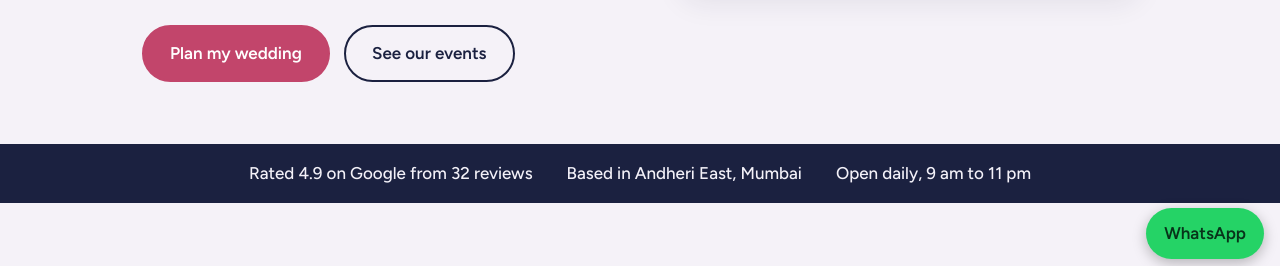
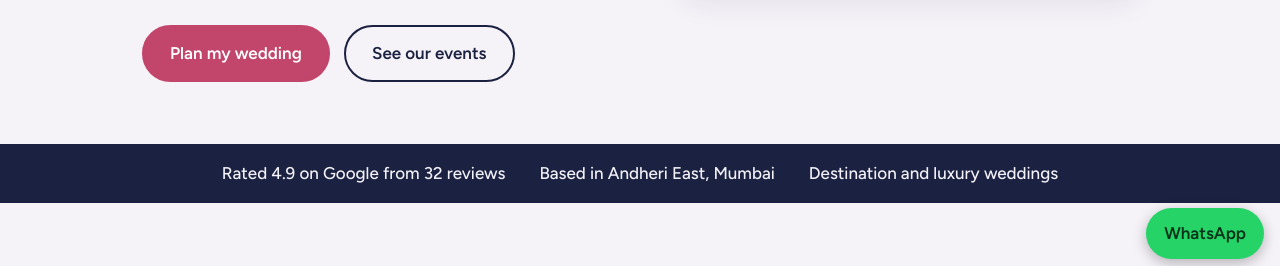
Before and after one commit to akshaypc25-eng/soshreaa-sample, a plain HTML site: page index.html in a window 1280 px wide. Shown: the part 525-791 px from the top of the page. Drawn offline with Linux system fonts and the light colour scheme.

Commit message:
Add files via upload

```diff
--- a/index.html
+++ b/index.html
@@ -99,7 +99,7 @@ footer{padding:22px 0;text-align:center;font-size:14px;color:var(--muted)}
 <div class="strip"><div class="wrap">
   <span>Rated 4.9 on Google from 32 reviews</span>
   <span>Based in Andheri East, Mumbai</span>
-  <span>Open daily, 9 am to 11 pm</span>
+  <span>Destination and luxury weddings</span>
 </div></div>
 
 <section id="services"><div class="wrap">
```
